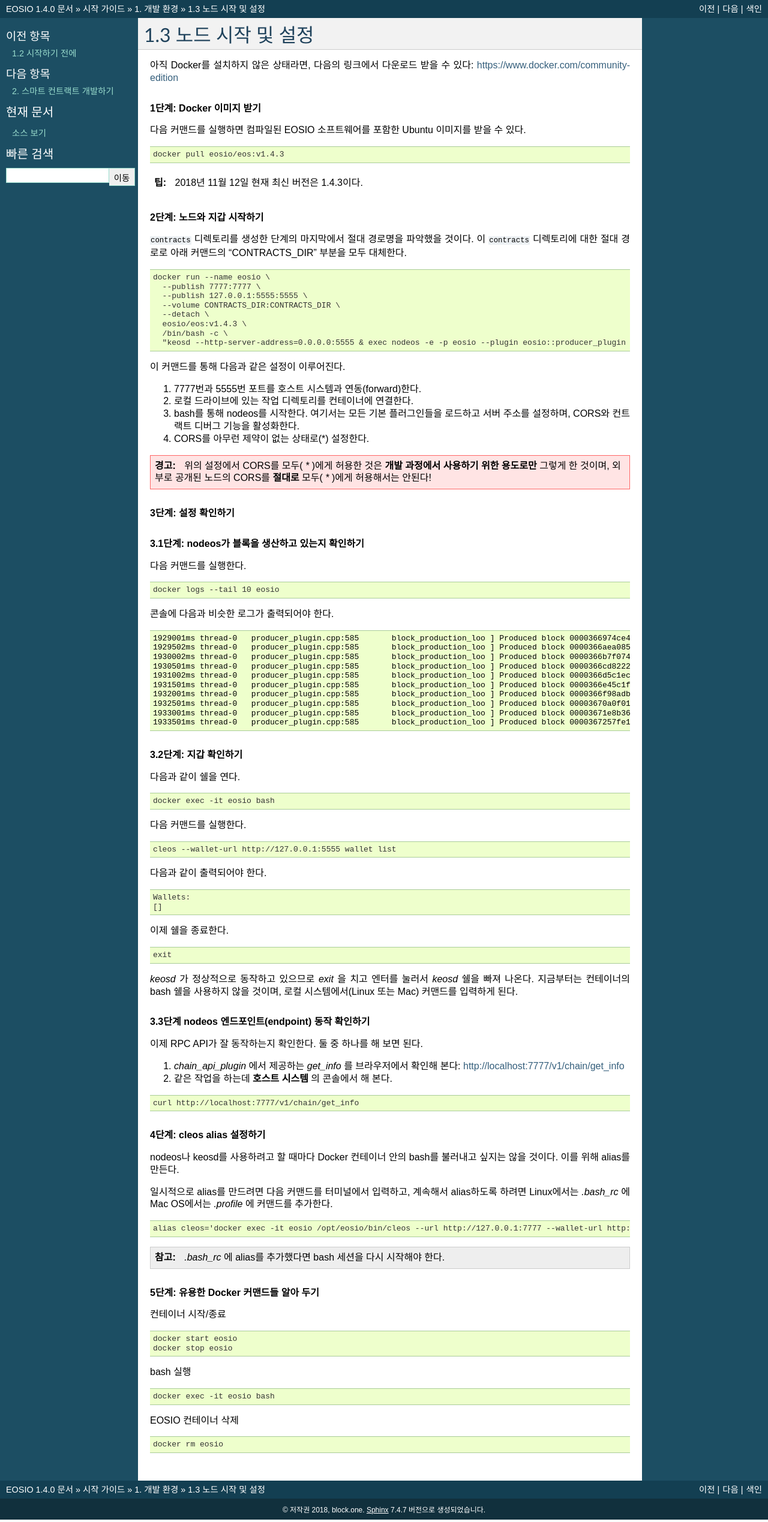
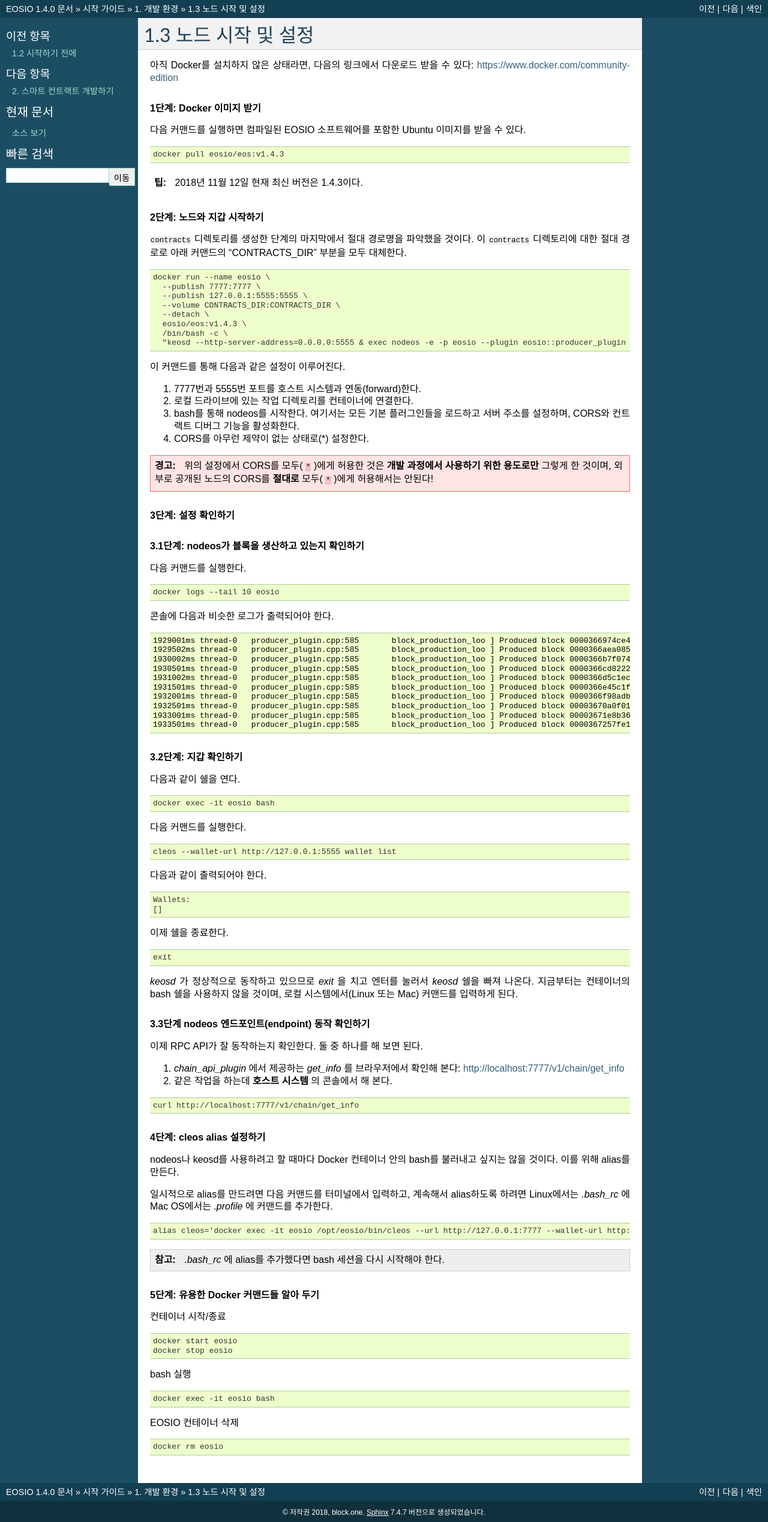
Before and after one commit to eosdevkr/eosio-doc, a Sphinx documentation site: the page built from docs/eosio-home/getting-the-software.rst, in a window 1280 px wide. Shown: the whole page at 60% size. Built offline with Sphinx 7.4.7, drawn with Linux system fonts in a browser that asks for light colours.

```diff
--- a/docs/eosio-home/getting-the-software.rst
+++ b/docs/eosio-home/getting-the-software.rst
@@ -35,7 +35,7 @@
 #. bash를 통해 nodeos를 시작한다. 여기서는 모든 기본 플러그인들을 로드하고 서버 주소를 설정하며, CORS와 컨트랙트 디버그 기능을 활성화한다.
 #. CORS를 아무런 제약이 없는 상태로(*) 설정한다.
 
-.. warning:: 위의 설정에서 CORS를 모두( `*` )에게 허용한 것은 **개발 과정에서 사용하기 위한 용도로만** 그렇게 한 것이며, 외부로 공개된 노드의 CORS를 **절대로** 모두( `*` )에게 허용해서는 안된다!
+.. warning:: 위의 설정에서 CORS를 모두( ``*`` )에게 허용한 것은 **개발 과정에서 사용하기 위한 용도로만** 그렇게 한 것이며, 외부로 공개된 노드의 CORS를 **절대로** 모두( ``*`` )에게 허용해서는 안된다!
 
 .. rubric:: 3단계: 설정 확인하기
 
```
